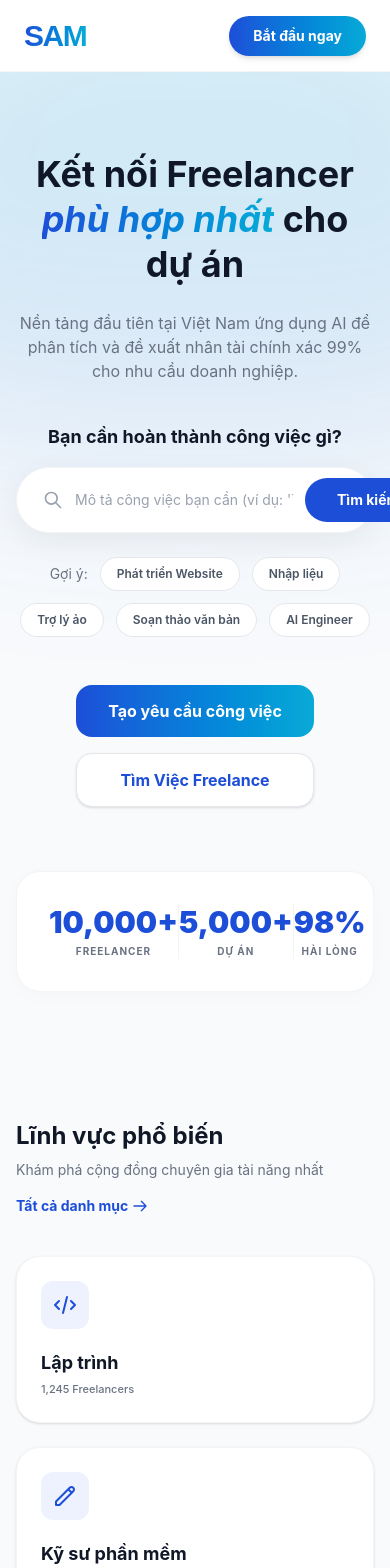
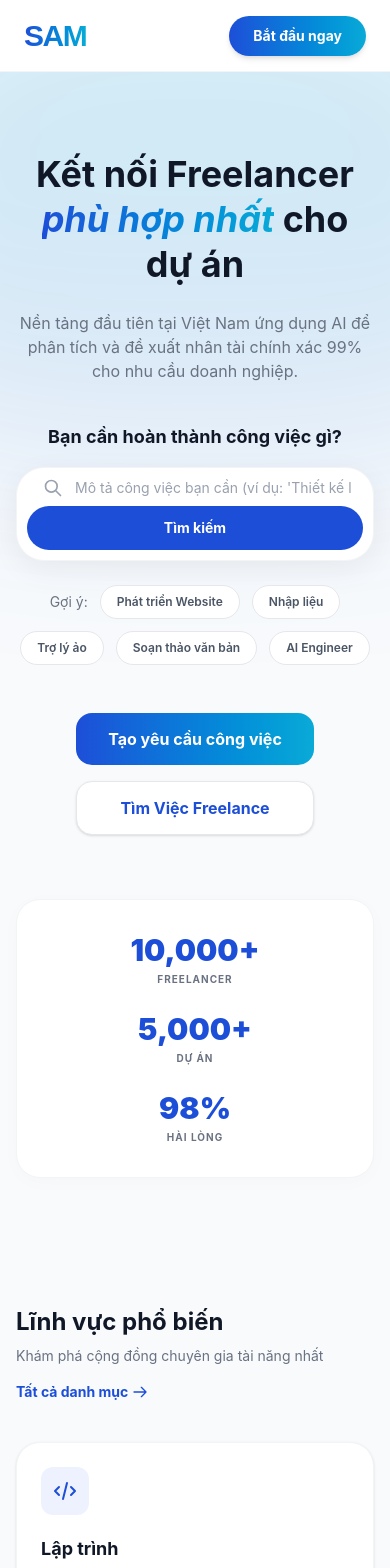
Before and after one commit to SAM-SiftAndMatch/sam-fe, a React (Vite) app: page / in a window 390 px wide. Shown: the top 1568 px of the page. Built offline with nearby package versions, Linux system fonts and the light colour scheme.

Commit message:
fix: scale auto in landing page

```diff
--- a/src/pages/ClientLandingPage.tsx
+++ b/src/pages/ClientLandingPage.tsx
@@ -138,7 +138,8 @@ const ClientLandingPage: React.FC = () => {
           </h2>
 
           {/* Search Bar */}
-          <div className="w-full max-w-2xl bg-white rounded-full p-2.5 flex items-center shadow-[0_8px_30px_rgb(0,0,0,0.06)] border border-gray-100 relative z-10 mb-6">
+          <div className="w-full max-w-2xl bg-white rounded-[28px] sm:rounded-full p-2.5 flex flex-col sm:flex-row items-stretch sm:items-center shadow-[0_8px_30px_rgb(0,0,0,0.06)] border border-gray-100 relative z-10 mb-6 gap-2 sm:gap-0">
+            <div className="flex items-center flex-1 min-w-0">
               <span className="pl-4 text-gray-400">
                 <svg
                   className="w-5 h-5"
@@ -160,15 +161,16 @@ const ClientLandingPage: React.FC = () => {
                 type="text"
                 aria-label="Tìm kiếm công việc"
                 placeholder="Mô tả công việc bạn cần (ví dụ: 'Thiết kế logo hiện đại cho startup AI')"
-              className="flex-1 bg-transparent border-0 focus:ring-0 outline-none text-sm px-3 text-gray-700 placeholder:text-gray-400"
+                className="flex-1 bg-transparent border-0 focus:ring-0 outline-none text-sm px-3 text-gray-700 placeholder:text-gray-400 min-w-0"
                 value={searchQuery}
                 onChange={(e) => setSearchQuery(e.target.value)}
                 onKeyDown={(e) => e.key === 'Enter' && handleSearch()}
               />
+            </div>
             <button
               type="button"
               onClick={() => handleSearch()}
-              className="bg-[#1D4ED8] hover:bg-[#153bb5] text-white text-sm font-bold px-8 py-3 rounded-full transition-colors cursor-pointer border-0 shrink-0"
+              className="bg-[#1D4ED8] hover:bg-[#153bb5] text-white text-sm font-bold px-6 sm:px-8 py-3 rounded-full transition-colors cursor-pointer border-0 shrink-0"
             >
               Tìm kiếm
             </button>
@@ -212,7 +214,7 @@ const ClientLandingPage: React.FC = () => {
           </div>
 
           {/* Stats Box */}
-          <div className="w-full max-w-3xl bg-white rounded-3xl border border-gray-100 shadow-[0_4px_20px_rgb(0,0,0,0.02)] p-8 md:p-10 flex items-center justify-around relative z-10 divide-x divide-gray-100">
+          <div className="w-full max-w-3xl bg-white rounded-3xl border border-gray-100 shadow-[0_4px_20px_rgb(0,0,0,0.02)] p-8 md:p-10 flex flex-col sm:flex-row items-center justify-around relative z-10 sm:divide-x divide-gray-100 gap-6 sm:gap-0">
             <div className="flex flex-col items-center flex-1">
               <span className="text-3xl font-black text-[#1D4ED8] mb-1">10,000+</span>
               <span className="text-[10px] font-bold text-gray-500 uppercase tracking-widest">
@@ -299,7 +301,7 @@ const ClientLandingPage: React.FC = () => {
               Tiết kiệm 80% thời gian tìm kiếm nhờ công nghệ AI hàng đầu
             </p>
 
-            <div className="flex flex-col md:flex-row items-start justify-between relative gap-10 md:gap-0">
+            <div className="flex flex-col md:flex-row items-center md:items-start justify-between relative gap-10 md:gap-0">
               {/* Dashed Line Background (Desktop only) */}
               <div className="hidden md:block absolute top-7 left-[10%] right-[10%] border-t-2 border-dashed border-gray-300 z-0" />
 
```
Lines whose indentation alone changed are shown as unchanged.
